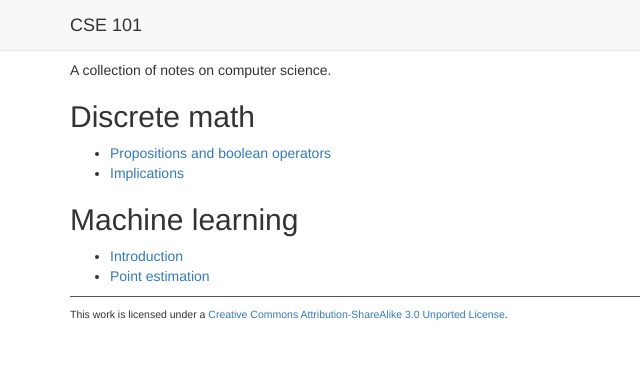
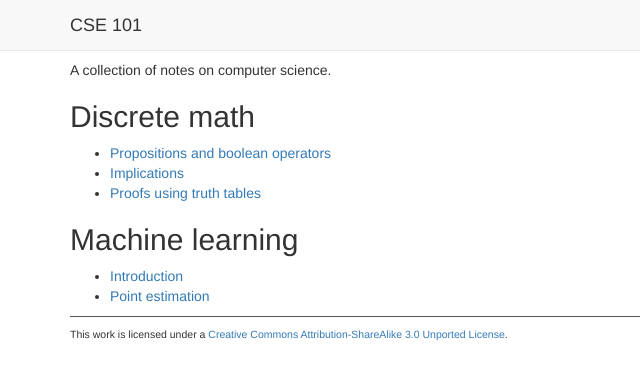
Before and after one commit to jstnhuang/cse101, a Jekyll site: the page built from index.html, in a window 1280 px wide. Shown: the top 380 px of the page, without its empty margins (0-640 px from the left). Built offline with Jekyll 4.4.1, drawn with Linux system fonts in a browser that asks for light colours; nearby versions of some CDN libraries.

Commit message:
Initial commit of notes on proofs using truth tables.

```diff
--- a/index.html
+++ b/index.html
@@ -8,6 +8,7 @@ layout: note
 <ul>
   <li><a href="notes/discrete-math/propositions-and-boolean-operators.html">Propositions and boolean operators</a></li>
   <li><a href="notes/discrete-math/implications.html">Implications</a>
+  <li><a href="notes/discrete-math/proofs-using-truth-tables.html">Proofs using truth tables</a>
 </ul>
 <h2>Machine learning</h2>
 <ul>
--- /dev/null
+++ b/notes/discrete-math/proofs-using-truth-tables.html
@@ -0,0 +1,6 @@
+---
+title: Proofs using truth tables
+layout: note
+---
+
+<h1>{{page.title}}</h1>
```
